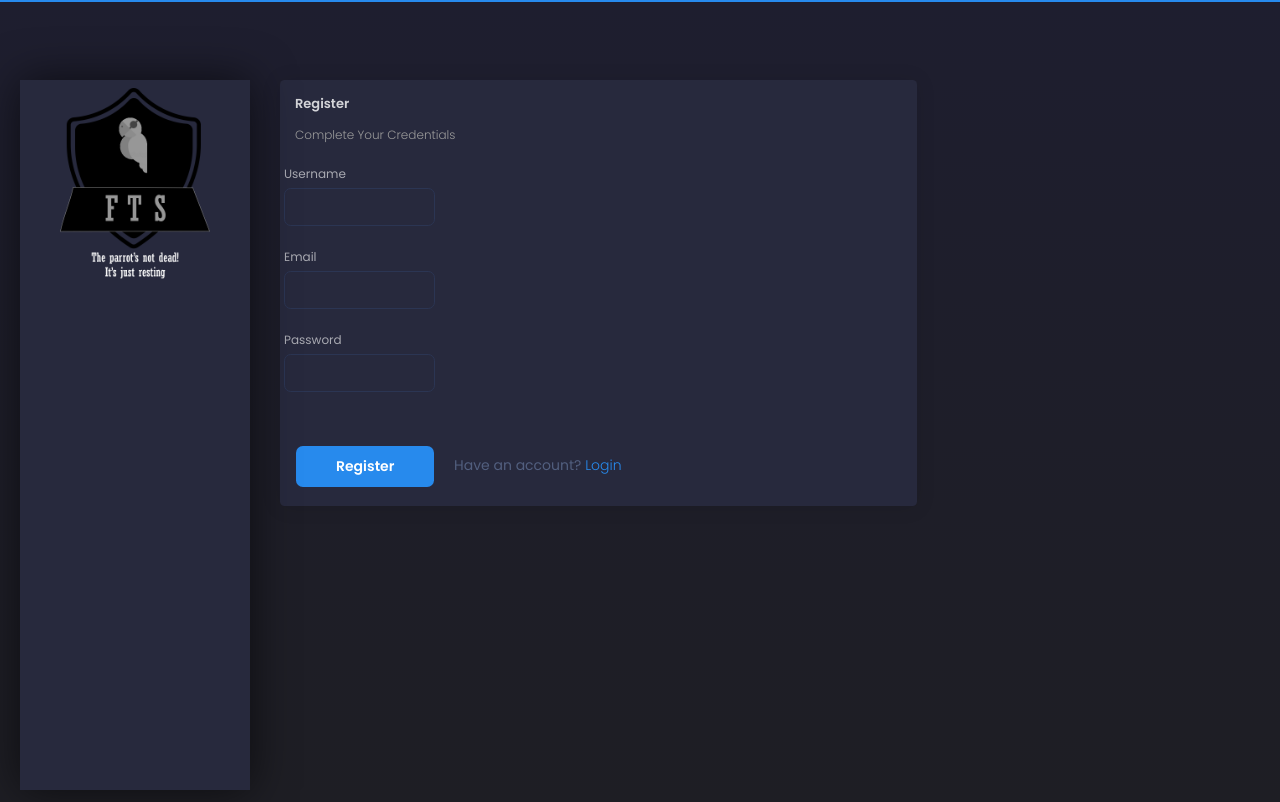
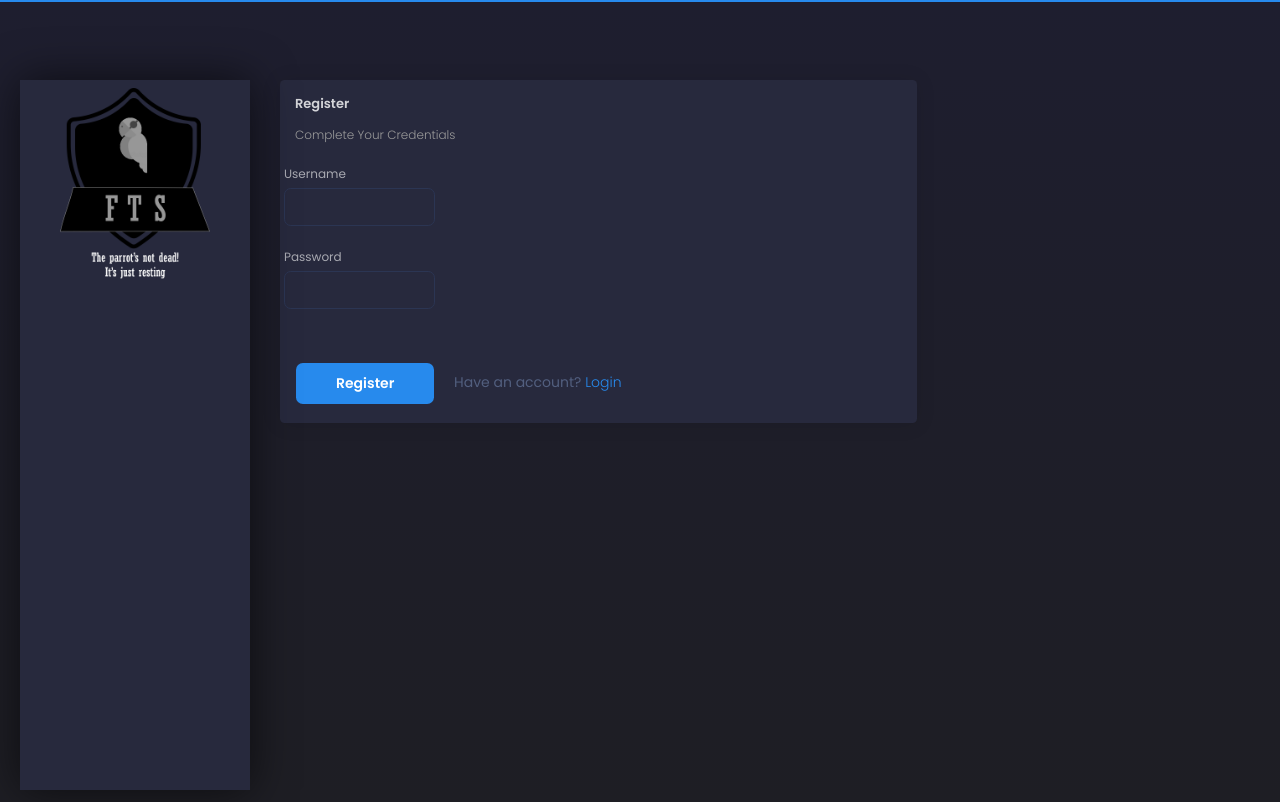
Before and after one commit to FreeTAKTeam/UI, a Flask app: page /create_user in a window 1280 px wide. Run offline with Flask 2, Linux system fonts and the light colour scheme; data comes from the database, SQL or seed files in the repository; some libraries are stand-ins or nearby versions.

Commit message:
updated config to access server DB, updated util.py to authenticate passwords based on server password format, updated models.py to create table identical to that of FTS for testing, updated forms.py by removing email field, updated routes.py by removing references to email and replacing instances of username with name

```diff
--- a/app/base/forms.py
+++ b/app/base/forms.py
@@ -16,5 +16,5 @@ class LoginForm(FlaskForm):
 
 class CreateAccountForm(FlaskForm):
     username = TextField('Username'     , id='username_create' , validators=[DataRequired()])
-    email    = TextField('Email'        , id='email_create'    , validators=[DataRequired(), Email()])
+    # email    = TextField('Email'        , id='email_create'    , validators=[DataRequired(), Email()])
     password = PasswordField('Password' , id='pwd_create'      , validators=[DataRequired()])
--- a/app/base/models.py
+++ b/app/base/models.py
@@ -34,13 +34,16 @@ class User(db.Model, UserMixin):
 
             setattr(self, property, value)
 
+    def get_id(self):
+        return self.uid
+
     def __repr__(self):
         return str(self.username)
 
 
 @login_manager.user_loader
-def user_loader(id):
-    return User.query.filter_by(id=id).first()
+def user_loader(uid):
+    return User.query.filter_by(uid=uid).first()
 
 @login_manager.request_loader
 def request_loader(request):
--- a/app/base/routes.py
+++ b/app/base/routes.py
@@ -39,7 +39,7 @@ def login():
         password = request.form['password']
 
         # Locate user
-        user = User.query.filter_by(username=username).first()
+        user = User.query.filter_by(name=username).first()
 
         # Check the password
         if user and verify_pass( password, user.password):
@@ -62,15 +62,11 @@ def create_user():
     if 'register' in request.form:
 
         username  = request.form['username']
-        email     = request.form['email'   ]
+        # email     = request.form['email'   ]
 
-        user = User.query.filter_by(username=username).first()
+        user = User.query.filter_by(name=username).first()
         if user:
             return render_template( 'login/register.html', msg='Username already registered', form=create_account_form)
-
-        user = User.query.filter_by(email=email).first()
-        if user:
-            return render_template( 'login/register.html', msg='Email already registered', form=create_account_form)
 
         # else we can create the user
         user = User(**request.form)
--- a/app/base/templates/login/register.html
+++ b/app/base/templates/login/register.html
@@ -41,15 +41,6 @@
                     <div class="row">
                       <div class="col-md-3 px-md-1">
                         <div class="form-group">
-                          <label>Email</label>
-                          {{ form.email(class="form-control", type="email") }}
-                        </div>
-                      </div>
-                    </div>
-
-                    <div class="row">
-                      <div class="col-md-3 px-md-1">
-                        <div class="form-group">
                           <label>Password</label>
                           {{ form.password(class="form-control", type="password") }}
                         </div>
--- a/app/base/util.py
+++ b/app/base/util.py
@@ -18,12 +18,12 @@ def hash_pass( password ):
 
 def verify_pass(provided_password, stored_password):
     """Verify a stored password against one provided by user"""
-    stored_password = stored_password.decode('ascii')
+    """stored_password = stored_password.decode('ascii')
     salt = stored_password[:64]
     stored_password = stored_password[64:]
     pwdhash = hashlib.pbkdf2_hmac('sha512',
                                   provided_password.encode('utf-8'),
                                   salt.encode('ascii'),
                                   100000)
-    pwdhash = binascii.hexlify(pwdhash).decode('ascii')
-    return pwdhash == stored_password
+    pwdhash = binascii.hexlify(pwdhash).decode('ascii')"""
+    return provided_password == stored_password
```
